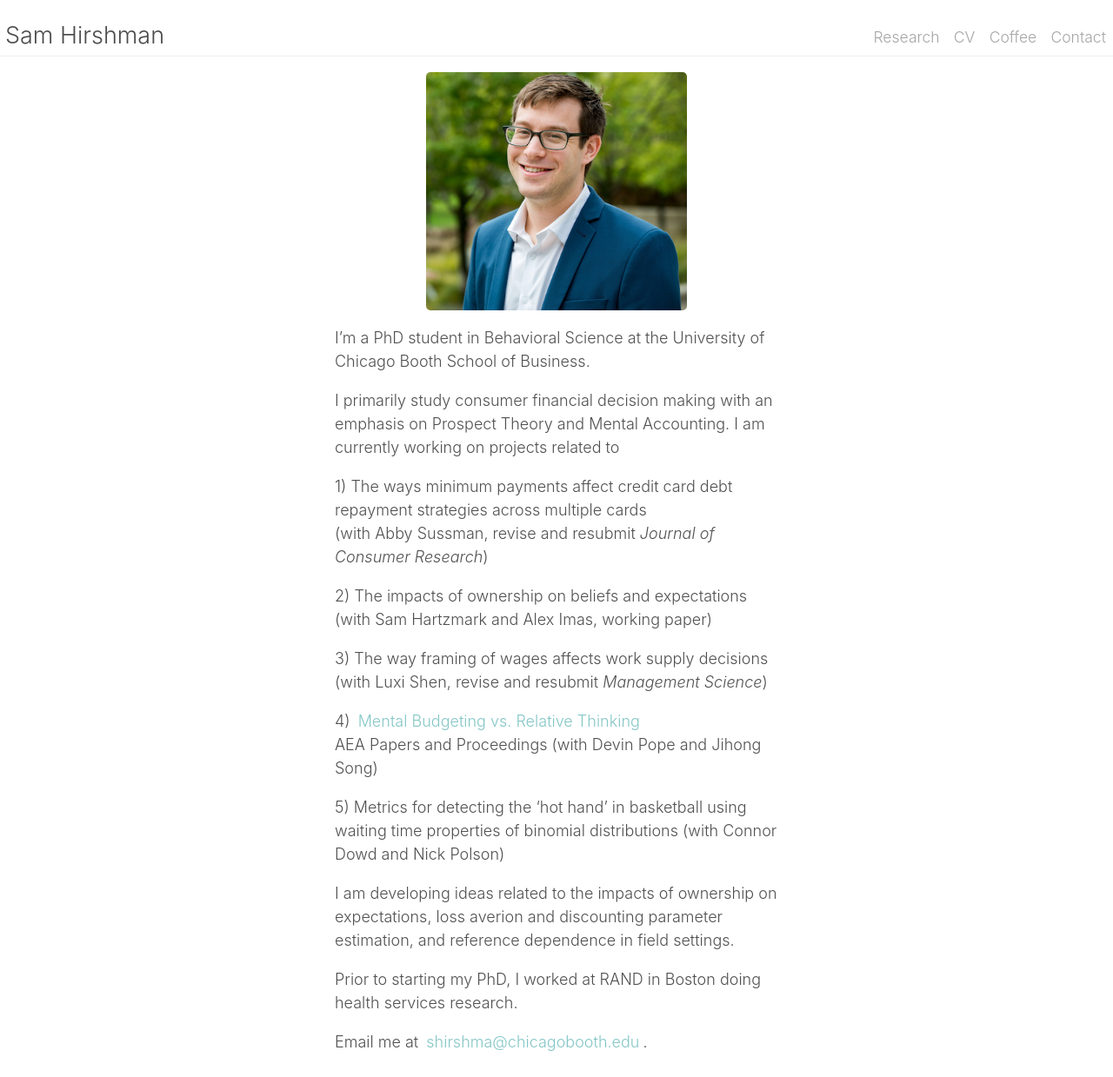
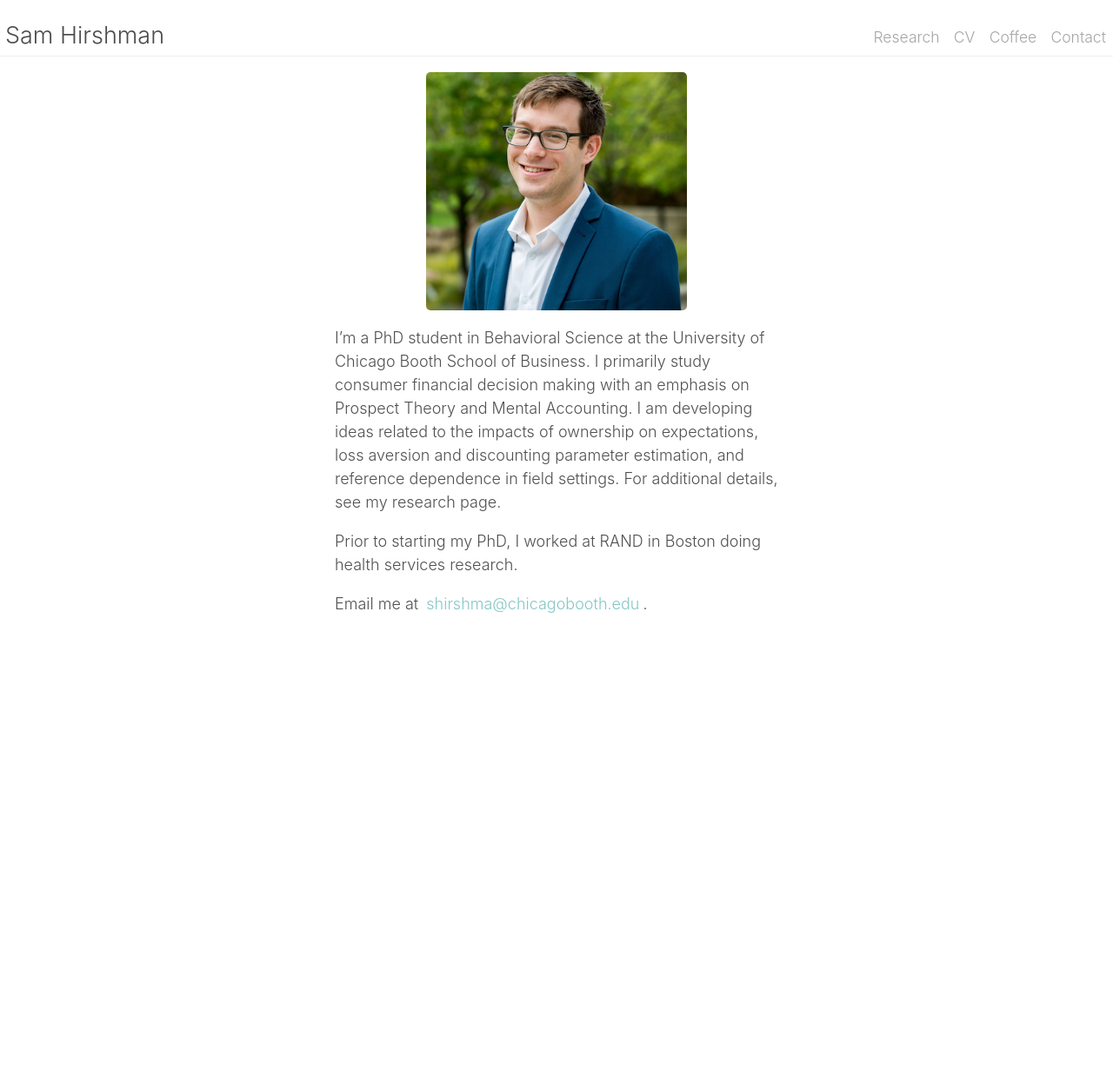
Before and after one commit to shirshma/shirshma.github.io, a Jekyll site: the page built from index.md, in a window 1280 px wide. Shown: the whole page at 87% size. Built offline with Jekyll 4.4.1, drawn with Linux system fonts in a browser that asks for light colours; after the commit the page ends 900 px from its top, so only the background shows below that.

Commit message:
Update index.md

```diff
--- a/index.md
+++ b/index.md
@@ -5,22 +5,7 @@ description: PhD student in Behavioral Science at University of Chicago's Booth
 
 <p align="center"><img src="public/sdh_headshot copy.jpg" alt="headshot" width="300" ></p>
 
-I’m a PhD student in Behavioral Science at the University of Chicago Booth School of Business.
-
-I primarily study consumer financial decision making with an emphasis on Prospect Theory and Mental Accounting. I am currently working on projects related to
-  <p>1) The ways minimum payments affect credit card debt repayment strategies across multiple cards<br>
-  (with Abby Sussman, revise and resubmit <i>Journal of Consumer Research</i>)
-
-  <p>2) The impacts of ownership on beliefs and expectations <br> (with Sam Hartzmark and Alex Imas, working paper)
-
-  <p> 3) The way framing of wages affects work supply decisions <br> (with Luxi Shen, revise and resubmit <i> Management Science</i>)
- <p> 4) <a href='/public/Website_mental_budgeting.pdf'> Mental Budgeting vs. Relative Thinking</a><br>
-        AEA Papers and Proceedings (with Devin Pope and Jihong Song)
-
-  <p>5) Metrics for detecting the ‘hot hand’ in basketball using waiting time properties of binomial distributions (with Connor Dowd and Nick Polson)
-
-<p>I am developing ideas related to the impacts of ownership on expectations, loss averion and discounting parameter estimation, and reference dependence in field settings.
-
+I’m a PhD student in Behavioral Science at the University of Chicago Booth School of Business. I primarily study consumer financial decision making with an emphasis on Prospect Theory and Mental Accounting. I am developing ideas related to the impacts of ownership on expectations, loss aversion and discounting parameter estimation, and reference dependence in field settings. For additional details, see my research page.
 
 <p> Prior to starting my PhD, I worked at RAND in Boston doing health services research.
 
```
